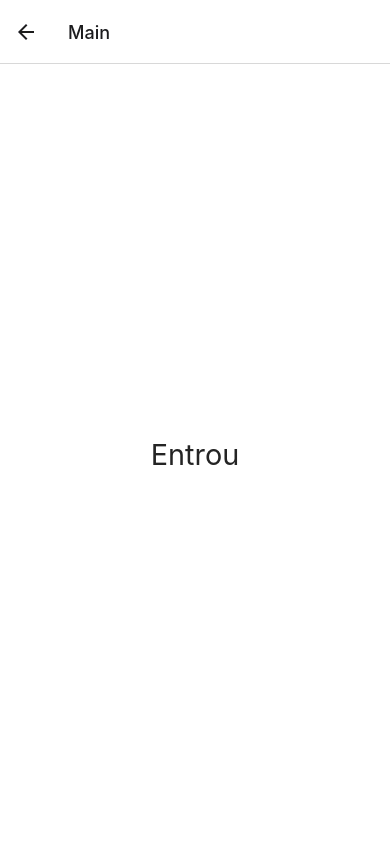
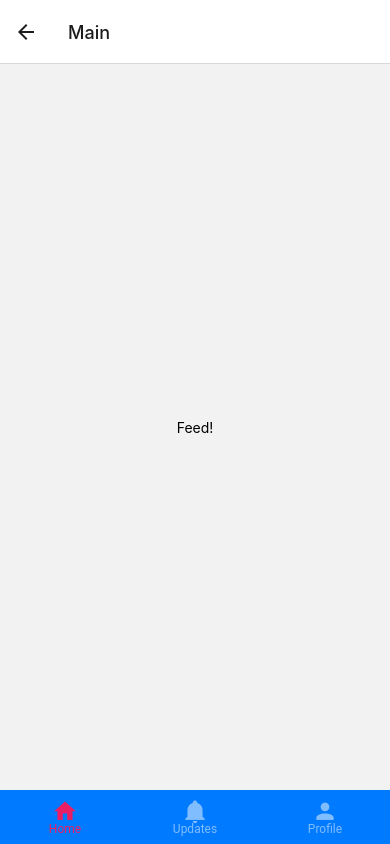
Before and after one commit to RodrigoSouzza/Project-To-Presente, a React Native app in the folder App/: screen /Main in a window 390 px wide. Built offline with nearby package versions, Linux system fonts and the light colour scheme.

Commit message:
navegação entre telas com bottom Tabs

```diff
--- a/App/package.json
+++ b/App/package.json
@@ -9,6 +9,8 @@
     "web": "expo start --web"
   },
   "dependencies": {
+    "@react-navigation/bottom-tabs": "^6.4.0",
+    "@react-navigation/material-bottom-tabs": "^6.2.4",
     "@react-navigation/native": "^6.0.13",
     "@react-navigation/stack": "^6.3.4",
     "expo": "~46.0.16",
@@ -17,6 +19,7 @@
     "react-native": "0.69.6",
     "react-native-elements": "^3.4.2",
     "react-native-gesture-handler": "^2.8.0",
+    "react-native-paper": "^4.12.5",
     "react-native-safe-area-context": "4.3.1",
     "react-native-screens": "~3.15.0",
     "react-native-vector-icons": "^9.2.0"
--- a/App/screens/MainScreen.js
+++ b/App/screens/MainScreen.js
@@ -1,12 +1,73 @@
-import React, { useState } from 'react';
-import { View } from 'react-native';
-import { Text } from 'react-native-elements';
-import styles from '../styles/mainStyle';
+import * as React from 'react';
+import { Text, View } from 'react-native';
+import { NavigationContainer } from '@react-navigation/native';
+import { createMaterialBottomTabNavigator } from '@react-navigation/material-bottom-tabs';
+import { MaterialCommunityIcons } from '@expo/vector-icons';
+
+function Feed() {
+  return (
+    <View style={{ flex: 1, justifyContent: 'center', alignItems: 'center' }}>
+      <Text>Feed!</Text>
+    </View>
+  );
+}
+
+function Profile() {
+  return (
+    <View style={{ flex: 1, justifyContent: 'center', alignItems: 'center' }}>
+      <Text>Profile!</Text>
+    </View>
+  );
+}
+
+function Notifications() {
+  return (
+    <View style={{ flex: 1, justifyContent: 'center', alignItems: 'center' }}>
+      <Text>Notifications!</Text>
+    </View>
+  );
+}
+
+const Tab = createMaterialBottomTabNavigator();
 
 export default function MainScreen() {
-    return(
-        <View style={styles.container}>
-        <Text h3> Entrou </Text>
-        </View>
-    )
+  return (
+    <Tab.Navigator
+      initialRouteName="Feed"
+      activeColor="#e91e63"
+      labelStyle={{ fontSize: 12 }}
+      style={{ backgroundColor: 'tomato' }}
+    >
+      <Tab.Screen
+        name="Feed"
+        component={Feed}
+        options={{
+          tabBarLabel: 'Home',
+          tabBarIcon: ({ color }) => (
+            <MaterialCommunityIcons name="home" color={color} size={26} />
+          ),
+        }}
+      />
+      <Tab.Screen
+        name="Notifications"
+        component={Notifications}
+        options={{
+          tabBarLabel: 'Updates',
+          tabBarIcon: ({ color }) => (
+            <MaterialCommunityIcons name="bell" color={color} size={26} />
+          ),
+        }}
+      />
+      <Tab.Screen
+        name="Profile"
+        component={Profile}
+        options={{
+          tabBarLabel: 'Profile',
+          tabBarIcon: ({ color }) => (
+            <MaterialCommunityIcons name="account" color={color} size={26} />
+          ),
+        }}
+      />
+    </Tab.Navigator>
+  );
 }
```
Also changed, not shown: 1 other file (tests, documents, lock files or other folders).
